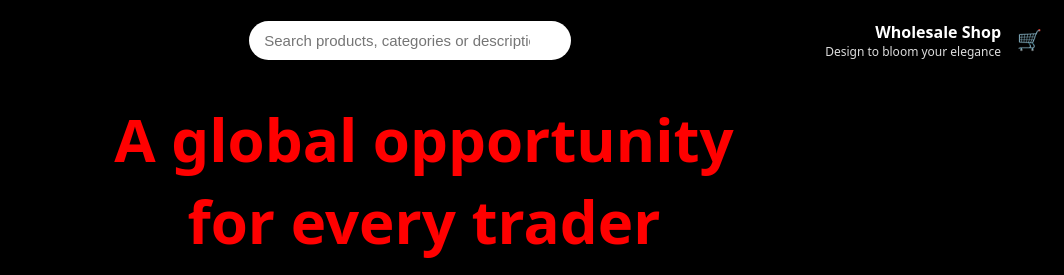
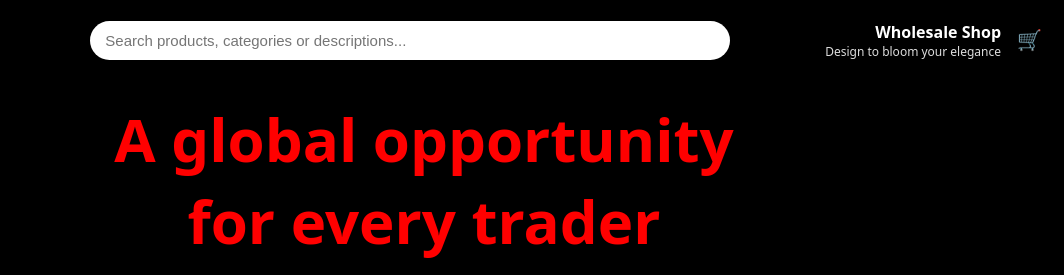
Before and after one commit to cornelcode/lee, a plain HTML site: page index.html in a window 1280 px wide. Shown: the top 275 px of the page, 216-1280 px from the left. Drawn offline with Linux system fonts and the light colour scheme.

Commit message:
Update index.html

```diff
--- a/index.html
+++ b/index.html
@@ -25,7 +25,7 @@
   .hamburger{font-size:24px; cursor:pointer; border:none; background:transparent; color:#fff}
   .header-center{flex:1; display:flex; justify-content:center}
   .search-input{
-    width:100%; max-width:40%; padding:10px 40px 10px 14px;
+     width:100%; max-width:640px; padding:10px 60px 10px 14px;
     border-radius:24px; border:1px solid rgba(255,255,255,0.12); background:#fff;
     font-size:15px; outline:none;
   }
```
